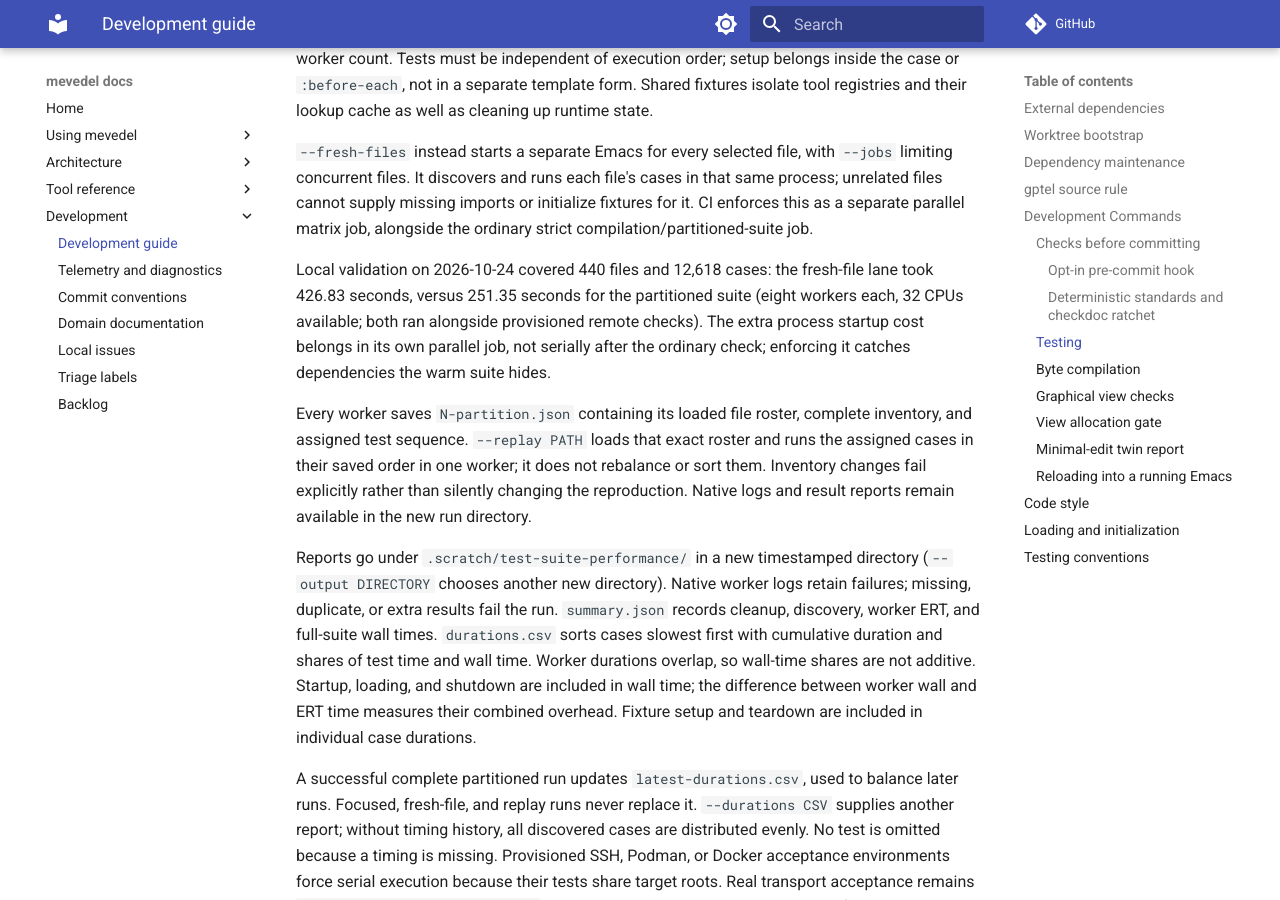
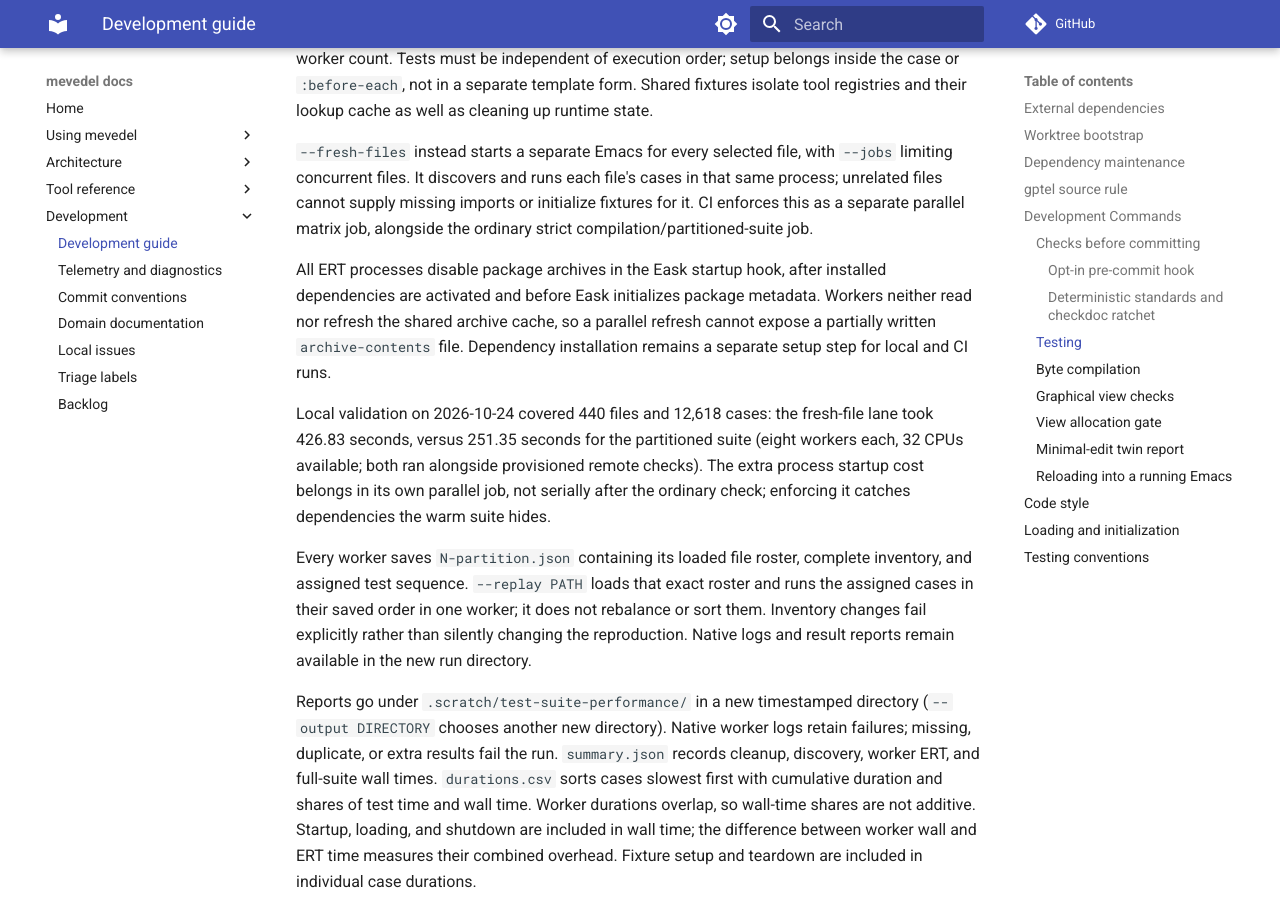
Before and after one commit to FrauH0lle/mevedel, an MkDocs documentation site: the page built from docs/development.md, in a window 1280 px wide and 900 px high, scrolled down 5737 px. Built offline with MkDocs 1.6.1 and Material for MkDocs 9.7.7, drawn with Linux system fonts in a browser that asks for light colours; comment, search, counter and statistics services are not loaded.

Commit message:
fix(test): Avoid shared package archives in parallel ERT runs
Each Eask ERT process initializes and refreshes the same archive cache. A worker reading archive-contents during another refresh can see a truncated file and fail with end-of-file before loading any tests. Disable archive access after installed dependencies activate; installation remains separate.

* Eask (mevedel-eask--isolate-test-home): Clear package-archives before Eask package initialization.

* test/test-mevedel-test-helpers.el (mevedel-eask--isolate-test-home): Reproduce a truncated archive through a cold real Eask process. Use a startup wrapper because --script runs before --eval, and seed the inherited native cache immediately before the isolation hook.

* test/fixtures/eask-startup.el (mevedel-eask-startup/native-cache): Check archive disablement and installed dependency loading.

* docs/development.md (Testing): Document archive-free ERT workers.

Validation: exact EOF regression red before fix; focused fresh lane 26/26; Python runner regressions 13/13; normal check passes strict compilation and 12,639 cases (38 conditional skips).

```diff
--- a/docs/development.md
+++ b/docs/development.md
@@ -279,6 +279,12 @@
 that same process; unrelated files cannot supply missing imports or initialize
 fixtures for it. CI enforces this as a separate parallel matrix job, alongside
 the ordinary strict compilation/partitioned-suite job.
+
+All ERT processes disable package archives in the Eask startup hook, after
+installed dependencies are activated and before Eask initializes package
+metadata. Workers neither read nor refresh the shared archive cache, so a
+parallel refresh cannot expose a partially written `archive-contents` file.
+Dependency installation remains a separate setup step for local and CI runs.
 
 Local validation on 2026-10-24 covered 440 files and 12,618 cases: the fresh-file
 lane took 426.83 seconds, versus 251.35 seconds for the partitioned suite (eight
```
Also changed, not shown: 3 other files.
